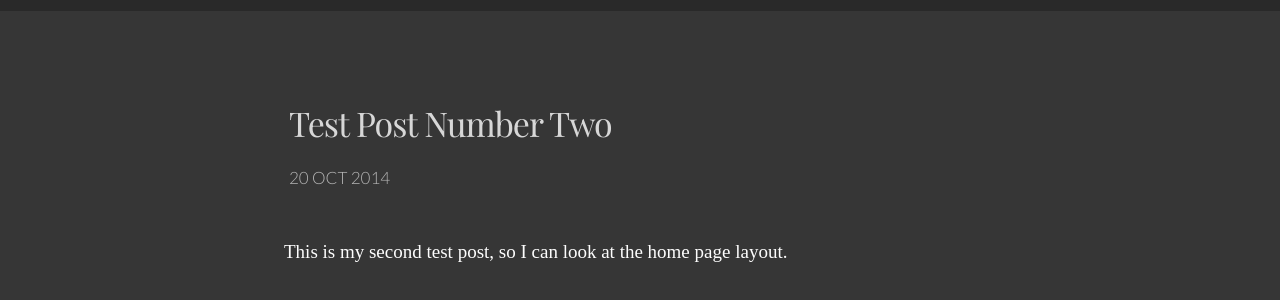
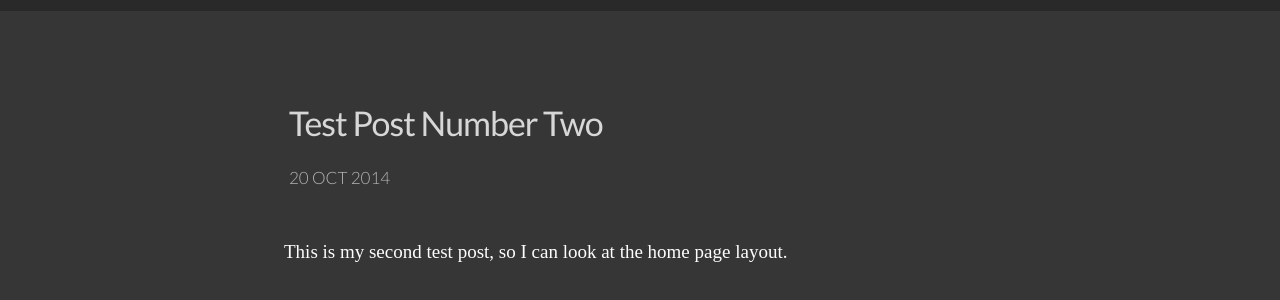
Before and after one commit to amaresh-sahu/amaresh-sahu.github.io, a Jekyll site: the page built from _posts/2014-10-20-second-post.markdown, in a window 1280 px wide. Shown: the part 151-451 px from the top of the page. Built offline with Jekyll 4.4.1, drawn with Linux system fonts in a browser that asks for light colours; some web fonts are replaced.

Commit message:
changed font of article title

```diff
--- a/_includes/head.html
+++ b/_includes/head.html
@@ -3,7 +3,7 @@
 	<link href='http://fonts.googleapis.com/css?family=Gentium+Book+Basic:400,400italic' rel='stylesheet' type='text/css'>
 	<link href='http://fonts.googleapis.com/css?family=Merriweather' rel='stylesheet' type='text/css'>
 	<link href='http://fonts.googleapis.com/css?family=Vollkorn:400,400italic' rel='stylesheet' type='text/css'>
-	<link href='http://fonts.googleapis.com/css?family=Open+Sans:400,400italic' rel='stylesheet' type='text/css'>
+	<link href='http://fonts.googleapis.com/css?family=Open+Sans:600' rel='stylesheet' type='text/css'>
 	<link href='http://fonts.googleapis.com/css?family=Lato:300,400' rel='stylesheet' type='text/css'>
 	<link href='http://fonts.googleapis.com/css?family=Playfair+Display' rel='stylesheet' type='text/css'>
 	<link href='http://fonts.googleapis.com/css?family=PT+Sans' rel='stylesheet' type='text/css'>
--- a/_sass/_layout.scss
+++ b/_sass/_layout.scss
@@ -204,6 +204,7 @@
 
 .post-meta {
     font-family: $post-meta-font-family;
+    font-weight: $post-meta-font-weight;
     vertical-align: middle;
     font-size: $post-meta-font-size;
     color: $post-meta-font-color;
@@ -235,6 +236,7 @@
 
 .post-title {
     font-family: $post-title-font-family;
+    font-weight: $post-title-font-weight;
     font-size: $post-title-font-size;
     letter-spacing: $post-title-letter-spacing;
     line-height: $post-title-line-height;
--- a/css/main.scss
+++ b/css/main.scss
@@ -88,7 +88,8 @@ $site-nav-font-hover-color: $orange-color-medium;
 
 // post-title
 
-$post-title-font-family: 'Playfair Display', sans-serif;
+$post-title-font-family: 'Lato', sans-serif;
+$post-title-font-weight: 400;
 $post-title-home-font-size: 19px;
 $post-title-font-size: 34px;
 $post-title-letter-spacing: -1px;
@@ -117,6 +118,7 @@ $post-meta-font-size: 17px;
 $post-meta-font-color: $text-grey-light;
 $post-meta-padding-right: 35px;
 $post-meta-font-family: 'Lato', sans-serif;
+$post-meta-font-weight: 300;
 
 
 
```
